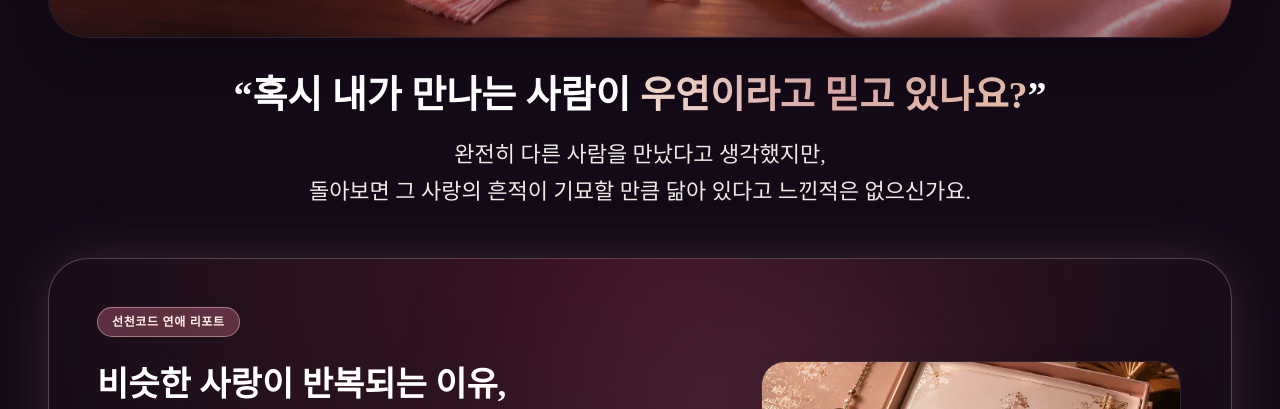
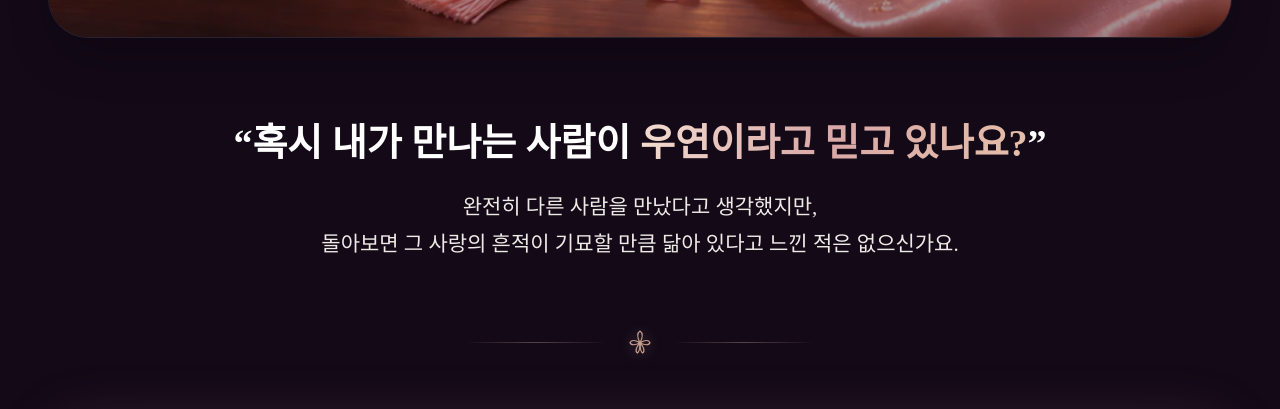
Before and after one commit to woolbo100/buzasun, a Next.js app: page /reports/baekdohwa-report in a window 1280 px wide. Shown: the part 971-1380 px from the top of the page. Built offline with nearby package versions, Linux system fonts and the light colour scheme; no server answers; the database is empty.

Commit message:
feat: 연애 리포트 메인 히어로 하단 여백 확대 및 백도화 전환 아이콘 추가

```diff
--- a/app/reports/baekdohwa-report/page.tsx
+++ b/app/reports/baekdohwa-report/page.tsx
@@ -186,8 +186,8 @@ export default function BaekdohwaReportPage() {
                   선천코드 <span className="gradient-text-love">연애 리포트</span>
                 </h1>
 
-                {/* 3. 메인 가로 이미지 (16:9 비율 풀사이즈 느낌) */}
-                <div className="relative w-full max-w-[1280px] mx-auto mb-6 md:mb-8 rounded-[40px] overflow-hidden border border-white/10 shadow-2xl group aspect-[16/9] bg-[#130917]">
+                {/* 3. 메인 가로 이미지 (16:9 비율 풀사이즈 느낌 - 하단 여백 충분히 확대) */}
+                <div className="relative w-full max-w-[1280px] mx-auto mb-12 sm:mb-16 md:mb-20 rounded-[40px] overflow-hidden border border-white/10 shadow-2xl group aspect-[16/9] bg-[#130917]">
                   <Image
                     src={HERO_IMAGE_CONFIG.src}
                     alt={HERO_IMAGE_CONFIG.alt}
@@ -199,15 +199,37 @@ export default function BaekdohwaReportPage() {
                   <div className="absolute inset-0 bg-gradient-to-t from-[#0a0514]/40 via-transparent to-transparent pointer-events-none"></div>
                 </div>
 
-                {/* 3-1. 메인 히어로 하단 질문 카피 (제목 크기 및 줄간격 적용) */}
-                <div className="max-w-4xl mx-auto mb-12 text-center px-4 space-y-4">
+                {/* 3-1. 메인 히어로 하단 공감 문구 블록 (충분한 숨 공간과 몰입감 확보) */}
+                <div className="max-w-4xl mx-auto text-center px-4 space-y-4 md:space-y-5">
                   <h2 className="text-2xl sm:text-3xl md:text-[34px] lg:text-[38px] text-white font-elegant font-bold leading-[1.3] md:leading-[1.35] break-keep">
                     &ldquo;혹시 내가 만나는 사람이 <span className="gradient-text-love">우연이라고 믿고 있나요?</span>&rdquo;
                   </h2>
-                  <p className="text-lg sm:text-xl md:text-[22px] font-elegant text-[#FAF7F2] leading-[1.6] md:leading-[1.65] break-keep max-w-3xl mx-auto opacity-95 font-medium">
+                  <p className="text-base sm:text-lg md:text-[21px] font-elegant text-[#FAF7F2] leading-[1.7] md:leading-[1.75] break-keep max-w-2xl mx-auto opacity-95 font-light">
                     완전히 다른 사람을 만났다고 생각했지만,<br className="hidden sm:inline" />
-                    돌아보면 그 사랑의 흔적이 기묘할 만큼 닮아 있다고 느낀적은 없으신가요.
+                    돌아보면 그 사랑의 흔적이 기묘할 만큼 닮아 있다고 느낀 적은 없으신가요.
                   </p>
+                </div>
+
+                {/* 3-2. 구간 전환용 백도화 아이콘 + 얇은 장식선 (공감 문구 ➔ 상품 소개 완충 전환) */}
+                <div className="flex items-center justify-center my-10 sm:my-14 md:my-16 max-w-xs sm:max-w-sm mx-auto px-4" aria-hidden="true">
+                  <div className="h-[1px] flex-1 bg-gradient-to-r from-transparent via-[#D5AFAD]/35 to-transparent" />
+                  <div className="mx-4 flex items-center justify-center">
+                    <svg viewBox="0 0 32 32" fill="none" className="w-7 h-7 sm:w-8 sm:h-8 text-[#D7AD9B] opacity-90 drop-shadow-[0_0_8px_rgba(215,173,155,0.4)]">
+                      {/* 상단 꽃잎 */}
+                      <path d="M16 16 C13.5 11 13 6 16 4 C19 6 18.5 11 16 16 Z" stroke="currentColor" strokeWidth="1.2" strokeLinecap="round" strokeLinejoin="round" />
+                      {/* 우상단 꽃잎 */}
+                      <path d="M16 16 C20 13 24.5 12.5 26 15.5 C25 18.8 20.5 18 16 16 Z" stroke="currentColor" strokeWidth="1.2" strokeLinecap="round" strokeLinejoin="round" />
+                      {/* 우하단 꽃잎 */}
+                      <path d="M16 16 C19.5 19.5 21.5 24 18.5 26 C16 24.5 16.2 20 16 16 Z" stroke="currentColor" strokeWidth="1.2" strokeLinecap="round" strokeLinejoin="round" />
+                      {/* 좌하단 꽃잎 */}
+                      <path d="M16 16 C15.8 20 16 24.5 13.5 26 C10.5 24 12.5 19.5 16 16 Z" stroke="currentColor" strokeWidth="1.2" strokeLinecap="round" strokeLinejoin="round" />
+                      {/* 좌상단 꽃잎 */}
+                      <path d="M16 16 C11.5 18 7 18.8 6 15.5 C7.5 12.5 12 13 16 16 Z" stroke="currentColor" strokeWidth="1.2" strokeLinecap="round" strokeLinejoin="round" />
+                      {/* 중심 꽃술 원 */}
+                      <circle cx="16" cy="16" r="1.6" stroke="currentColor" strokeWidth="1" />
+                    </svg>
+                  </div>
+                  <div className="h-[1px] flex-1 bg-gradient-to-l from-transparent via-[#D5AFAD]/35 to-transparent" />
                 </div>
 
                 {/* 4. 메인 프리미엄 상품 소개 & 구매 CTA 상자 (재회비방 패키지 카드 구조) */}
@@ -225,25 +247,25 @@ export default function BaekdohwaReportPage() {
                     <div className="grid grid-cols-1 lg:grid-cols-12 gap-8 lg:gap-12 items-center relative z-10">
                       {/* 좌측 (약 58%): 라벨 + 메인 카피 + 설명 + 가격 + 버튼 */}
                       <div className="lg:col-span-7 space-y-5 md:space-y-6">
-                        {/* 상단 라벨 */}
+                        {/* 1. 상단 라벨 */}
                         <div>
                           <span className="inline-flex items-center justify-center py-1.5 px-3.5 rounded-full bg-[#87465B]/60 border border-[#D5AFAD]/60 text-[#FFF1E9] text-xs font-bold tracking-wider whitespace-nowrap">
                             선천코드 연애 리포트
                           </span>
                         </div>
 
-                        {/* 메인 카피 (2~3줄의 강한 카피) */}
+                        {/* 2. 메인 카피 (2~3줄의 강한 카피) */}
                         <h3 className="text-2xl sm:text-3xl md:text-[34px] font-elegant font-bold text-white leading-[1.35] md:leading-[1.4] break-keep">
                           비슷한 사랑이 반복되는 이유,<br />
                           <span className="gradient-text-love">당신의 선천코드 안에 이미 적혀 있습니다.</span>
                         </h3>
 
-                        {/* 설명 문구 */}
+                        {/* 3. 설명 문구 */}
                         <p className="text-[16px] md:text-[17px] text-[#EDE6DA]/85 leading-[1.8] font-light break-keep max-w-xl">
                           당신의 연애 기질, 반복되는 끌림의 패턴, 잘 맞는 인연과 피해야 할 관계 흐름까지 선천코드 기반으로 정리한 1:1 맞춤 PDF 리포트입니다.
                         </p>
 
-                        {/* 가격 영역 */}
+                        {/* 4. 가격 영역 & 5. 상품 정보 */}
                         <div className="pt-2">
                           <div className="flex flex-wrap items-baseline gap-3">
                             <span className="text-3xl sm:text-4xl md:text-[42px] font-elegant font-bold text-[#FAF7F2] tracking-tight">
@@ -258,7 +280,7 @@ export default function BaekdohwaReportPage() {
                           </p>
                         </div>
 
-                        {/* 버튼 영역 */}
+                        {/* 6. 구매 버튼 2개 */}
                         <div className="flex flex-col sm:flex-row gap-3.5 pt-2 items-stretch sm:items-center">
                           <button
                             type="button"
```
